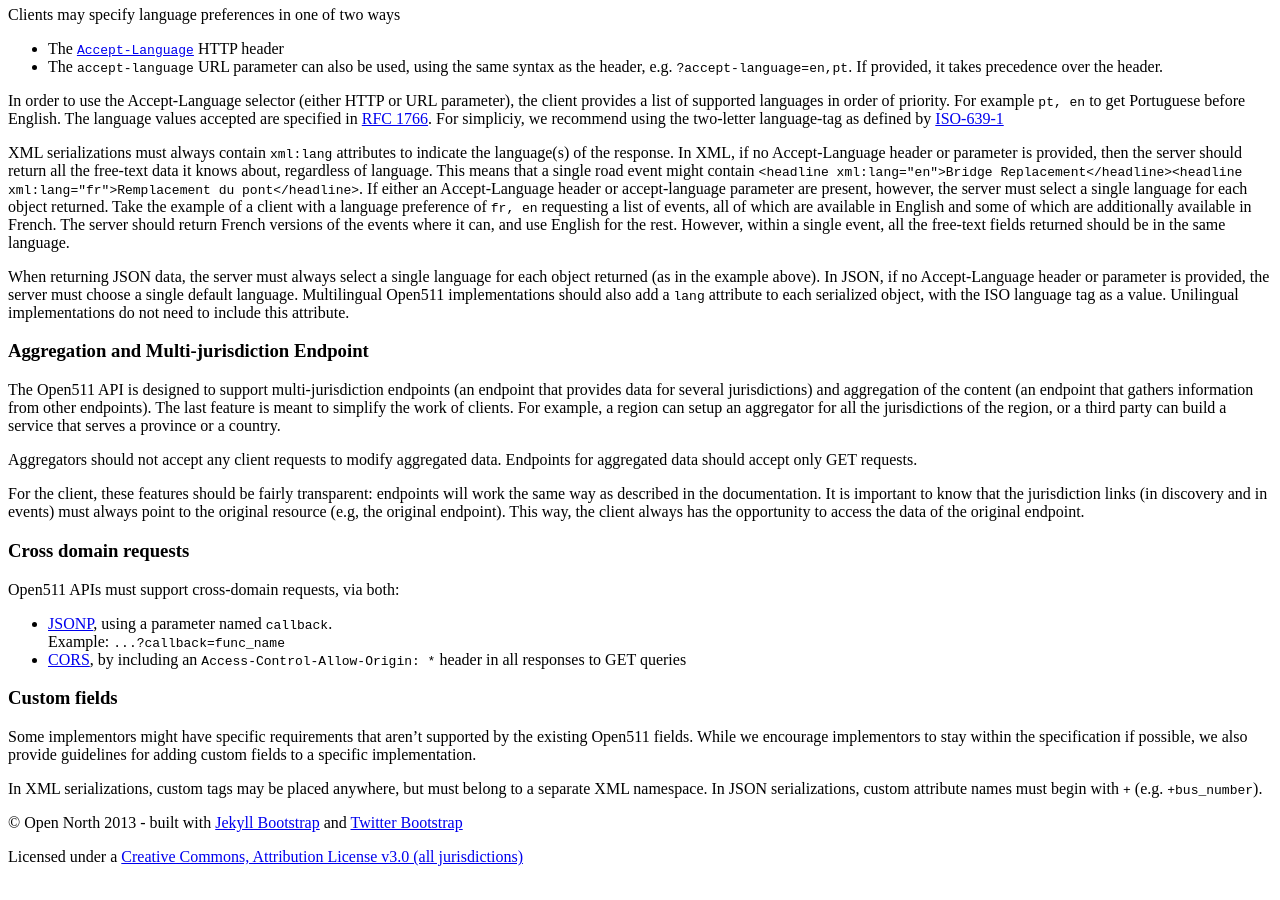
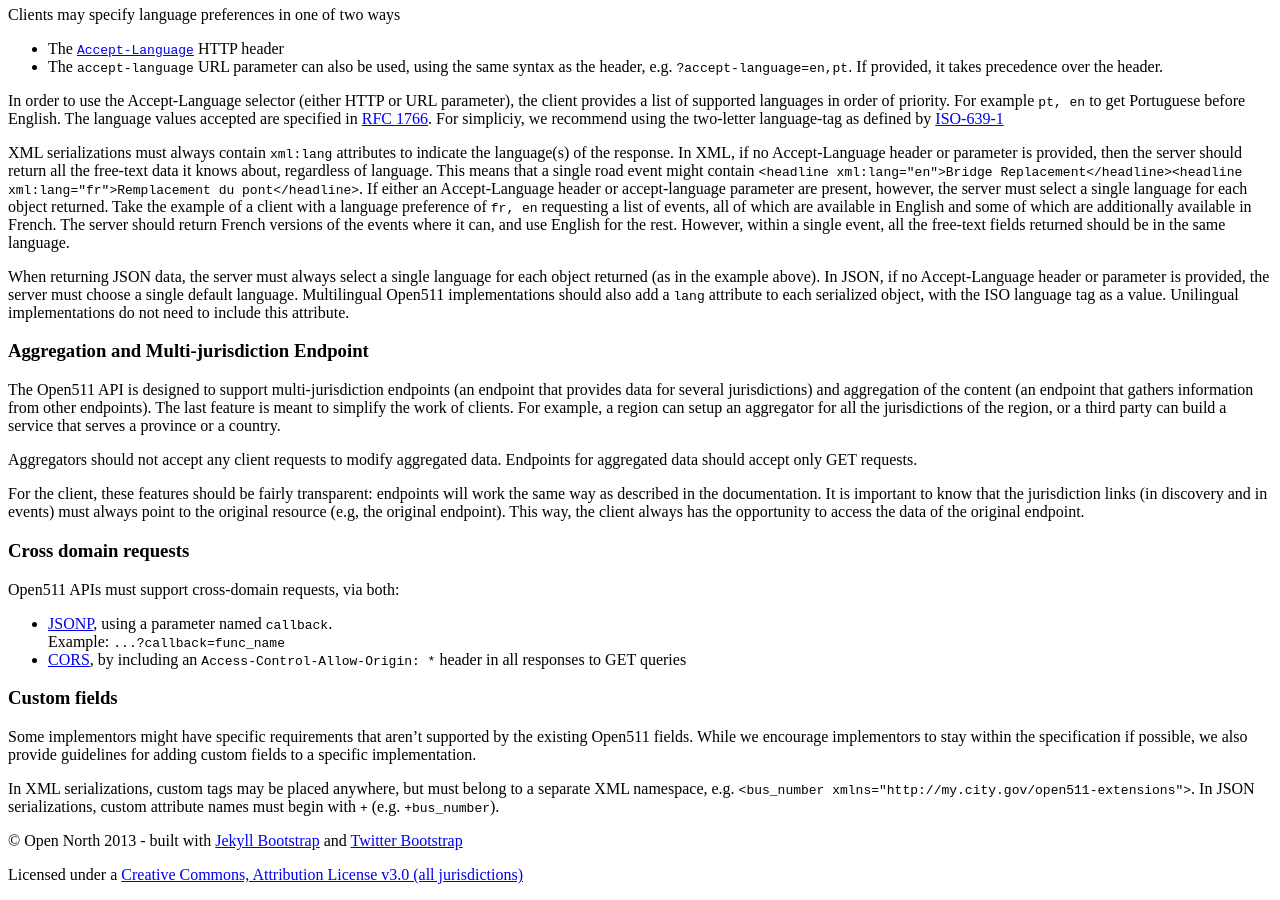
Before and after one commit to open511/Open511API, a Jekyll site: the page built from guidelines.html, in a window 1280 px wide and 900 px high, scrolled down 4754 px. Built offline with Jekyll 4.4.1, drawn with Linux system fonts in a browser that asks for light colours; nearby versions of some CDN libraries.

Commit message:
Add example

```diff
--- a/guidelines.html
+++ b/guidelines.html
@@ -306,4 +306,4 @@ title: Technical Guidelines
 <a id="custom"></a>
 <h3>Custom fields</h3>
 <p>Some implementors might have specific requirements that aren&rsquo;t supported by the existing Open511 fields. While we encourage implementors to stay within the specification if possible, we also provide guidelines for adding custom fields to a specific implementation.</p>
-<p>In XML serializations, custom tags may be placed anywhere, but must belong to a separate XML namespace. In JSON serializations, custom attribute names must begin with <code>+</code> (e.g. <code>+bus_number</code>).</p>
+<p>In XML serializations, custom tags may be placed anywhere, but must belong to a separate XML namespace, e.g. <code>&lt;bus_number xmlns=&quot;http://my.city.gov/open511-extensions&quot;&gt;</code>. In JSON serializations, custom attribute names must begin with <code>+</code> (e.g. <code>+bus_number</code>).</p>
```
